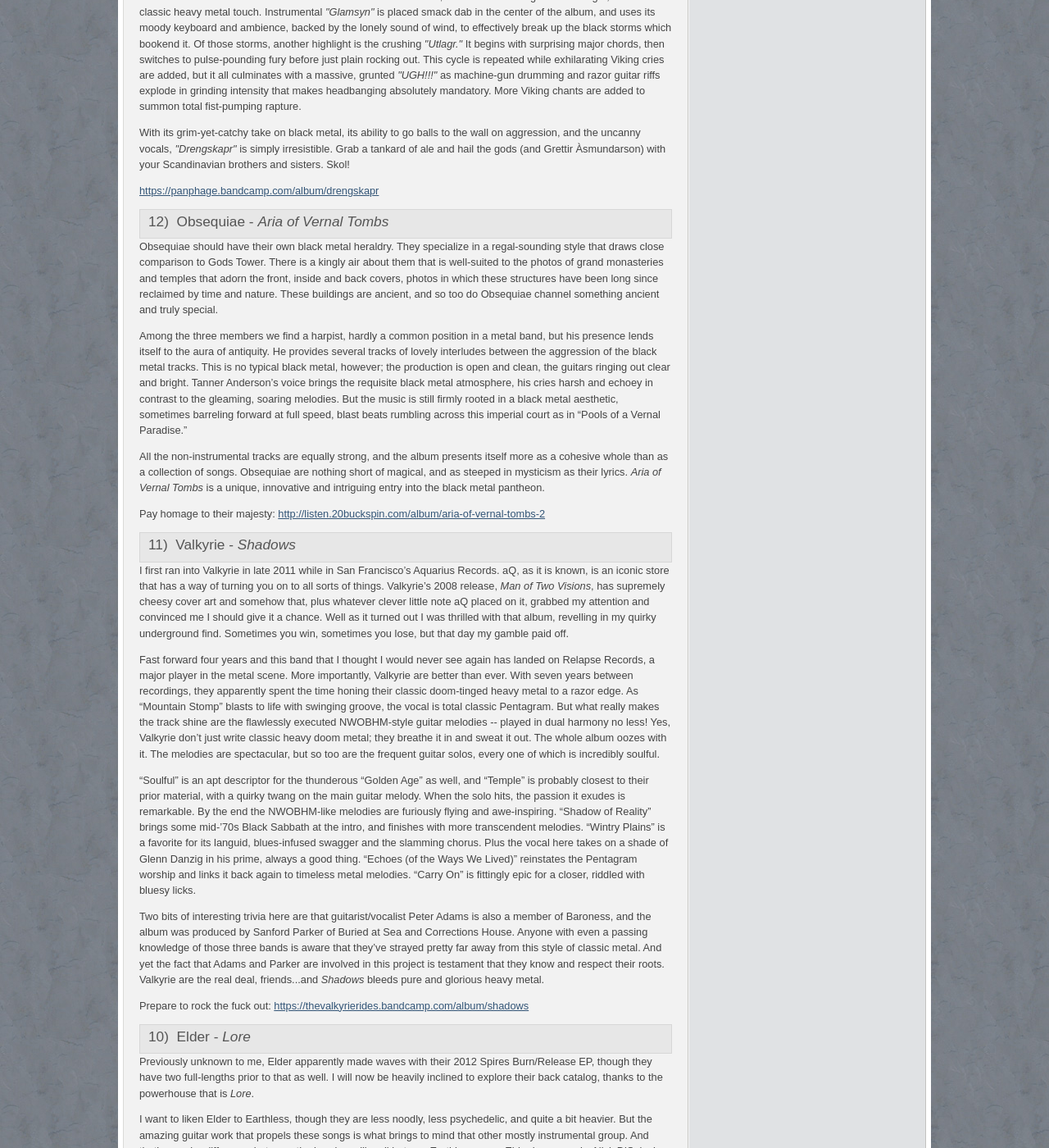
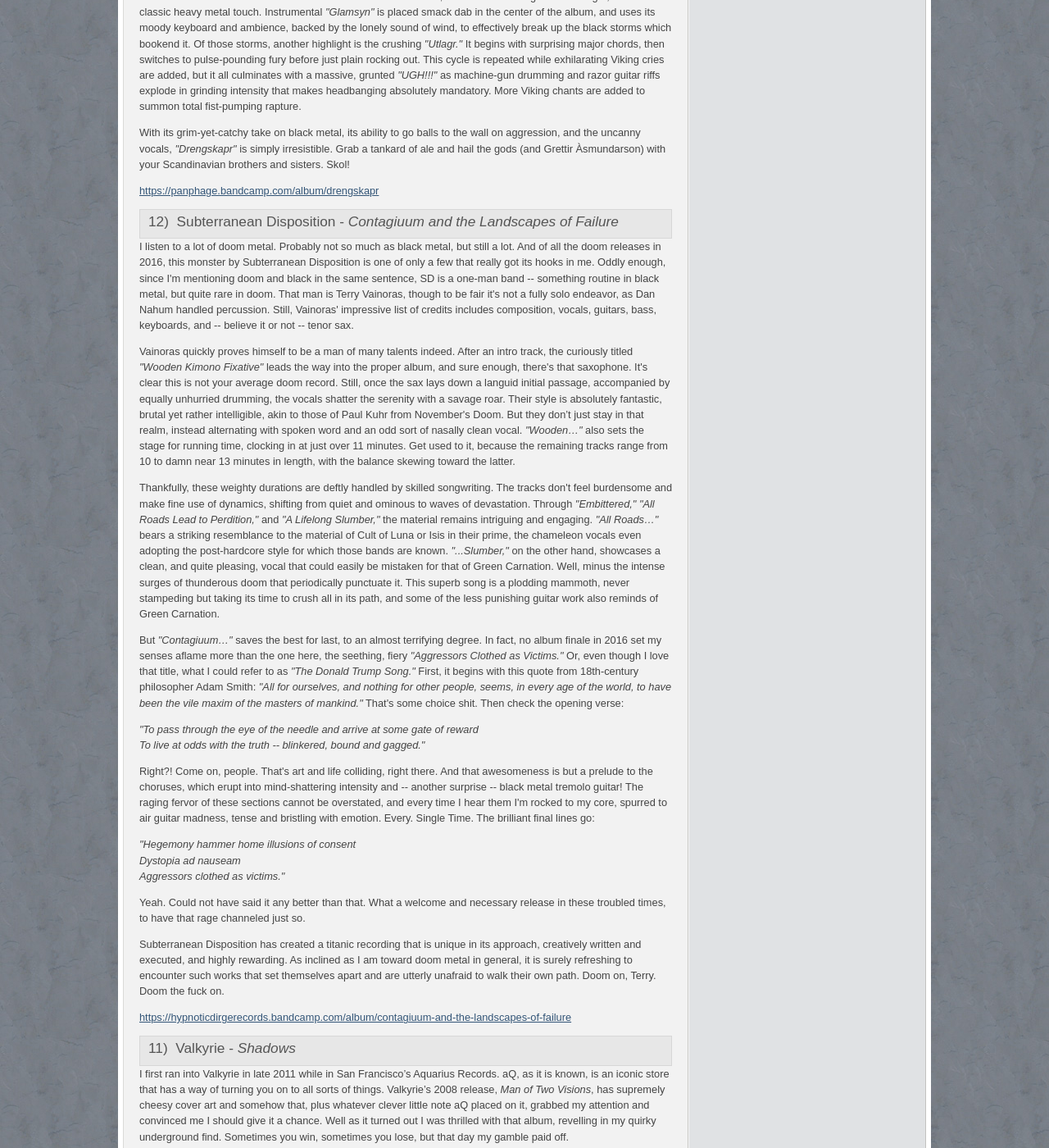
Before and after one commit to luminouscode/luminouscode.fimbulgnosis.com, a Jekyll site: the page built from valecnik/2016_reviews.html, in a window 1280 px wide and 1400 px high, scrolled down 2132 px. Shown: the whole window at 82% size. Built offline with Jekyll 4.4.1, drawn with Linux system fonts in a browser that asks for light colours.

Commit message:
Update 12th review

```diff
--- a/valecnik/2016_reviews.html
+++ b/valecnik/2016_reviews.html
@@ -83,20 +83,44 @@
     </p>
   </div>
   <div class="post_meta">
-    <h3>12)&nbsp;&nbsp;Obsequiae - <i>Aria of Vernal Tombs</i></h3>
+    <h3>12)&nbsp;&nbsp;Subterranean Disposition - <i>Contagiuum and the Landscapes of Failure</i></h3>
   </div>
   <div class="post_body">
     <p>
-    Obsequiae should have their own black metal heraldry. They specialize in a regal-sounding style that draws close comparison to Gods Tower. There is a kingly air about them that is well-suited to the photos of grand monasteries and temples that adorn the front, inside and back covers, photos in which these structures have been long since reclaimed by time and nature. These buildings are ancient, and so too do Obsequiae channel something ancient and truly special.
+      I listen to a lot of doom metal. Probably not so much as black metal, but still a lot. And of all the doom releases in 2016, this monster by Subterranean Disposition is one of only a few that really got its hooks in me. Oddly enough, since I'm mentioning doom and black in the same sentence, SD is a one-man band -- something routine in black metal, but quite rare in doom. That man is Terry Vainoras, though to be fair it's not a fully solo endeavor, as Dan Nahum handled percussion. Still, Vainoras' impressive list of credits includes composition, vocals, guitars, bass, keyboards, and -- believe it or not -- tenor sax.
     </p>
     <p>
-    Among the three members we find a harpist, hardly a common position in a metal band, but his presence lends itself to the aura of antiquity. He provides several tracks of lovely interludes between the aggression of the black metal tracks. This is no typical black metal, however; the production is open and clean, the guitars ringing out clear and bright. Tanner Anderson’s voice brings the requisite black metal atmosphere, his cries harsh and echoey in contrast to the gleaming, soaring melodies. But the music is still firmly rooted in a black metal aesthetic, sometimes barreling forward at full speed, blast beats rumbling across this imperial court as in “Pools of a Vernal Paradise.”
+      Vainoras quickly proves himself to be a man of many talents indeed. After an intro track, the curiously titled <i>"Wooden Kimono Fixative"</i> leads the way into the proper album, and sure enough, there's that saxophone. It's clear this is not your average doom record. Still, once the sax lays down a languid initial passage, accompanied by equally unhurried drumming, the vocals shatter the serenity with a savage roar. Their style is absolutely fantastic, brutal yet rather intelligible, akin to those of Paul Kuhr from November's Doom. But they don’t just stay in that realm, instead alternating with spoken word and an odd sort of nasally clean vocal. <i>"Wooden…"</i> also sets the stage for running time, clocking in at just over 11 minutes. Get used to it, because the remaining tracks range from 10 to damn near 13 minutes in length, with the balance skewing toward the latter.
     </p>
     <p>
-    All the non-instrumental tracks are equally strong, and the album presents itself more as a cohesive whole than as a collection of songs. Obsequiae are nothing short of magical, and as steeped in mysticism as their lyrics. <i>Aria of Vernal Tombs</i> is a unique, innovative and intriguing entry into the black metal pantheon.
+      Thankfully, these weighty durations are deftly handled by skilled songwriting. The tracks don't feel burdensome and make fine use of dynamics, shifting from quiet and ominous to waves of devastation. Through <i>"Embittered,"</i> <i>"All Roads Lead to Perdition,"</i> and <i>"A Lifelong Slumber,"</i> the material remains intriguing and engaging. <i>"All Roads…"</i> bears a striking resemblance to the material of Cult of Luna or Isis in their prime, the chameleon vocals even adopting the post-hardcore style for which those bands are known.  <i>"...Slumber,"</i> on the other hand, showcases a clean, and quite pleasing, vocal that could easily be mistaken for that of Green Carnation. Well, minus the intense surges of thunderous doom that periodically punctuate it. This superb song is a plodding mammoth, never stampeding but taking its time to crush all in its path, and some of the less punishing guitar work also reminds of Green Carnation.
     </p>
     <p>
-    Pay homage to their majesty: <a href="http://listen.20buckspin.com/album/aria-of-vernal-tombs-2" target="">http://listen.20buckspin.com/album/aria-of-vernal-tombs-2</a>
+    But <i>"Contagiuum…"</i> saves the best for last, to an almost terrifying degree. In fact, no album finale in 2016 set my senses aflame more than the one here, the seething, fiery <i>"Aggressors Clothed as Victims."</i> Or, even though I love that title, what I could refer to as <i>"The Donald Trump Song."</i> First, it begins with this quote from 18th-century philosopher Adam Smith: <i>"All for ourselves, and nothing for other people, seems, in every age of the world, to have been the vile maxim of the masters of mankind."</i> That's some choice shit. Then check the opening verse:
+      <p>
+        <i>"To pass through the eye of the needle and arrive at some gate of reward
+        <br>
+        To live at odds with the truth -- blinkered, bound and gagged."</i>
+      </p>
+    </p>
+    <p>
+      Right?! Come on, people. That's art and life colliding, right there. And that awesomeness is but a prelude to the choruses, which erupt into mind-shattering intensity and -- another surprise -- black metal tremolo guitar! The raging fervor of these sections cannot be overstated, and every time I hear them I'm rocked to my core, spurred to air guitar madness, tense and bristling with emotion. Every. Single Time. The brilliant final lines go:
+    </p>
+    <p>
+      <i>"Hegemony hammer home illusions of consent
+      <br>
+      Dystopia ad nauseam
+      <br>
+      Aggressors clothed as victims."</i>
+    </p>
+    <p>
+      Yeah. Could not have said it any better than that. What a welcome and necessary release in these troubled times, to have that rage channeled just so.
+    </p>
+    <p>
+      Subterranean Disposition has created a titanic recording that is unique in its approach, creatively written and executed, and highly rewarding. As inclined as I am toward doom metal in general, it is surely refreshing to encounter such works that set themselves apart and are utterly unafraid to walk their own path. Doom on, Terry. Doom the fuck on.
+    </p>
+    <p>
+    <a href="https://hypnoticdirgerecords.bandcamp.com/album/contagiuum-and-the-landscapes-of-failure" target="">https://hypnoticdirgerecords.bandcamp.com/album/contagiuum-and-the-landscapes-of-failure</a>
     </p>
   </div>
   <div class="post_meta">
```
